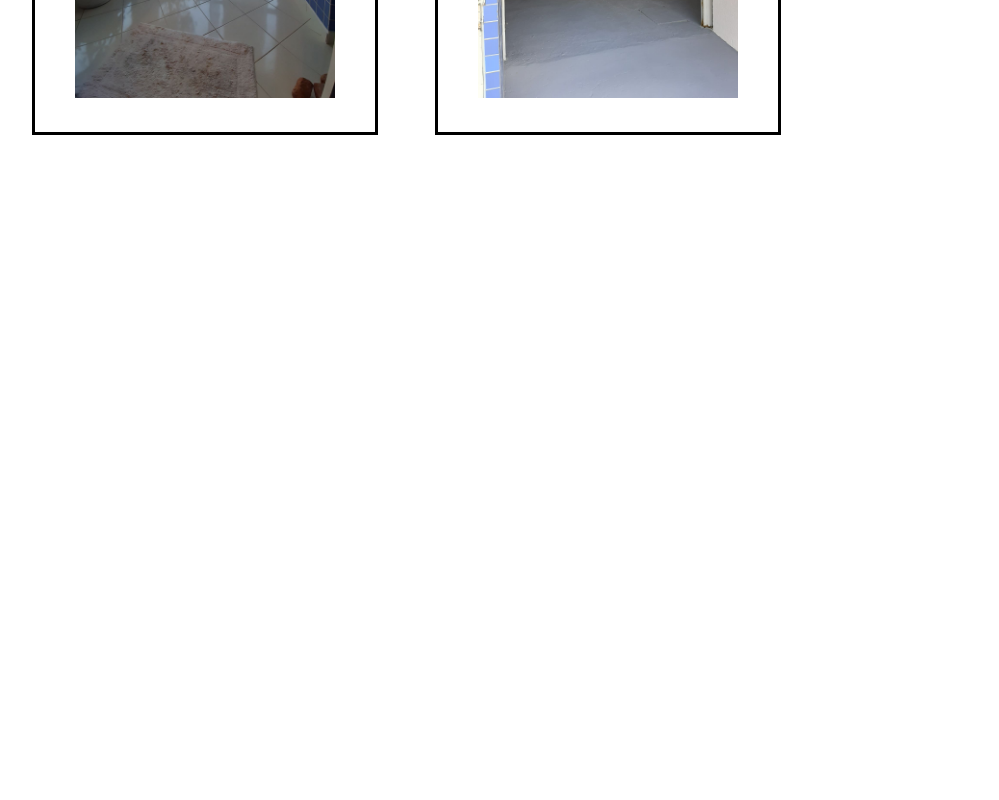
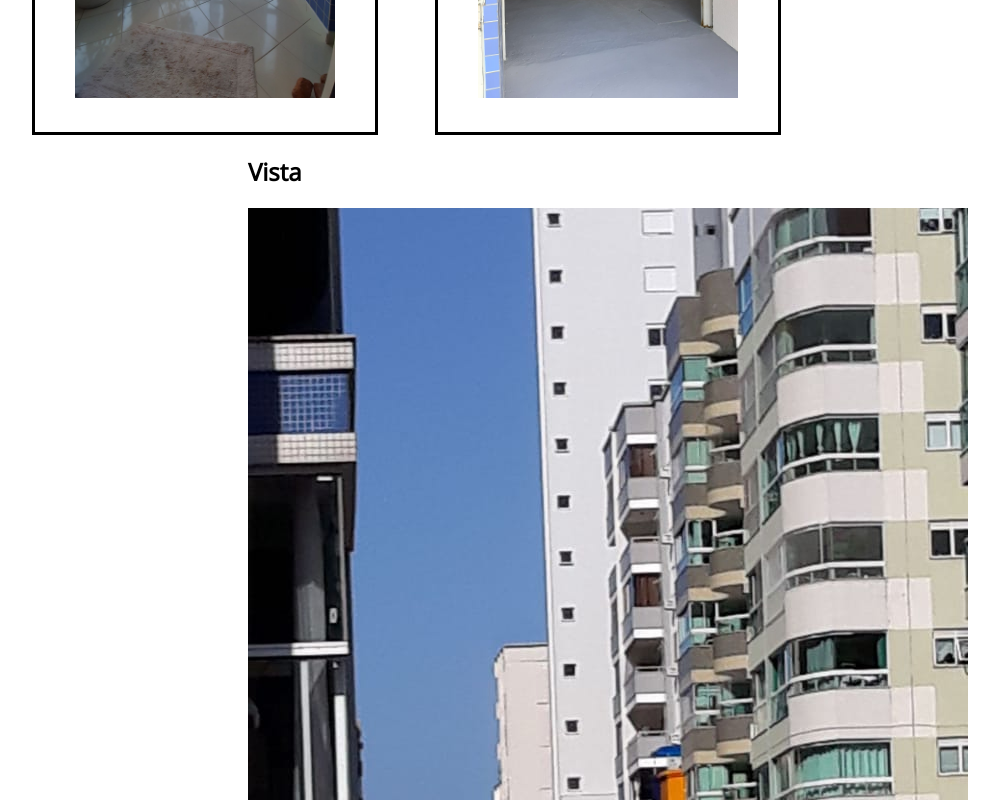
Before and after one commit to Shania810/apartment-sale, a React (Create React App) app: page / in a window 1280 px wide. Shown: the part 2480-3280 px from the top of the page, without its empty margins (32-1031 px from the left). Before the commit the page ends 2615 px from the top, so only its background shows below. Built offline with nearby package versions, Linux system fonts and the light colour scheme.

Commit message:
Inserted section View in App.js

```diff
--- a/src/App.js
+++ b/src/App.js
@@ -4,6 +4,7 @@ import { Main } from './sections/Main/Main'
 import { Rooms } from './sections/Rooms/Rooms'
 import { Bathrooms } from './sections/Bathrooms/Bathrooms'
 import { Places } from './sections/Places/Places'
+import { View } from './sections/View/View'
 
 function App() {
   return (
@@ -13,6 +14,7 @@ function App() {
       <Rooms />
       <Bathrooms />
       <Places />
+      <View />
     </div>
   );
 }
```
